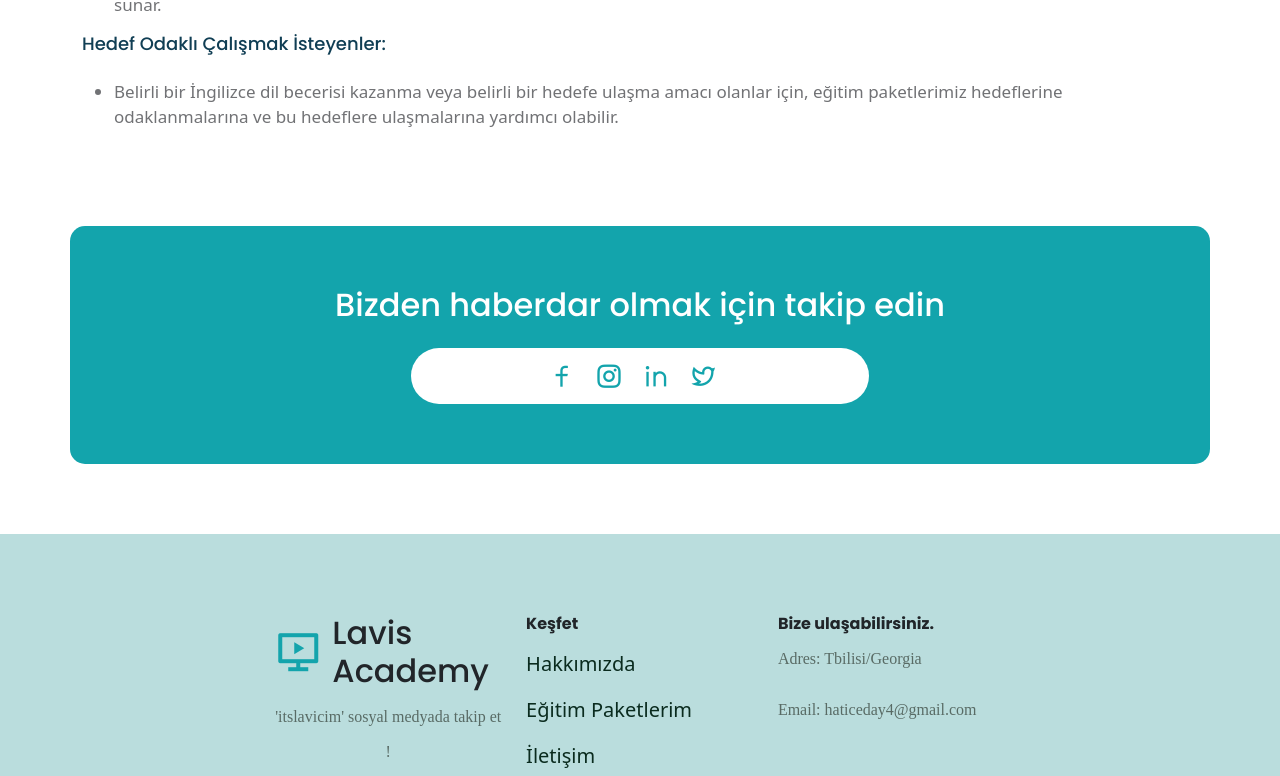
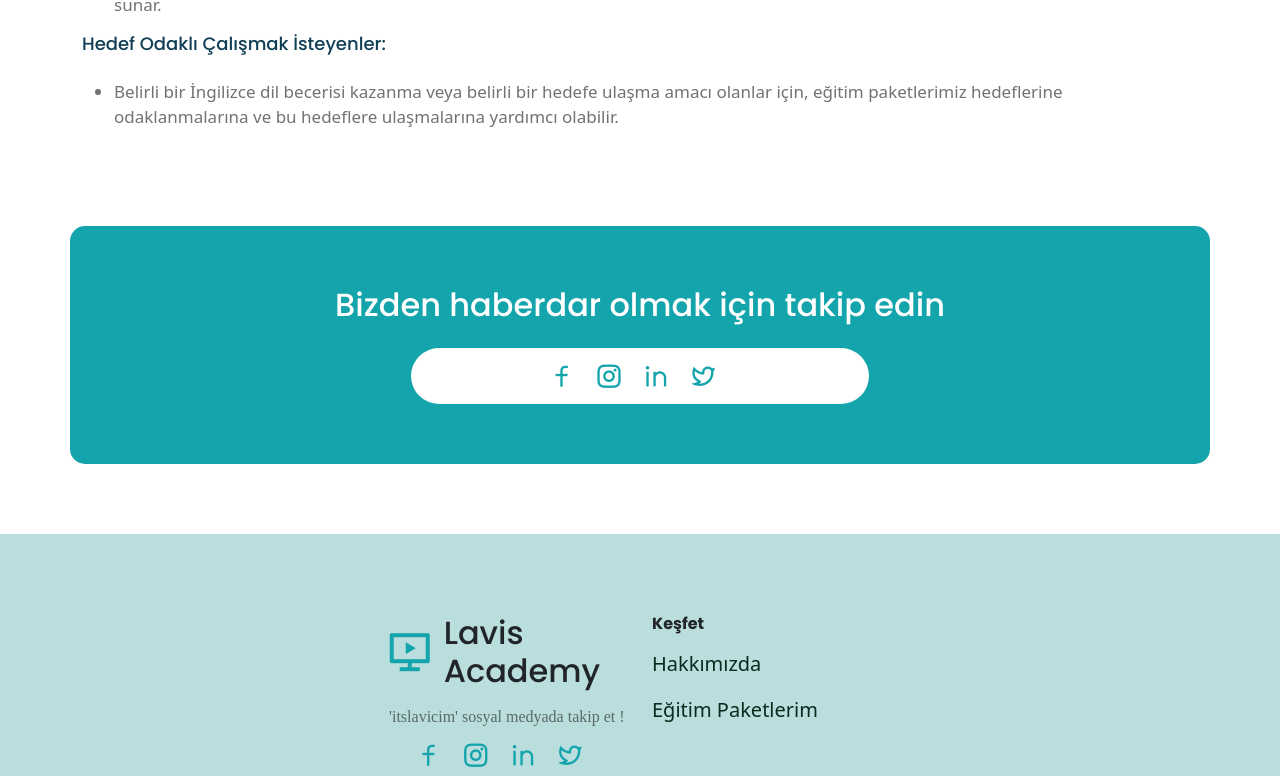
Before and after one commit to TechTableOfficial/Online-Educational-Website-main-lavisacademy, a React (Create React App) app: page / in a window 1280 px wide. Shown: the part 1999-2775 px from the top of the page. Built offline with nearby package versions, Linux system fonts and the light colour scheme; a web font is replaced by a local one.

Commit message:
contact section deleted

```diff
--- a/src/components/Footer/Footer.jsx
+++ b/src/components/Footer/Footer.jsx
@@ -10,11 +10,7 @@ const footerQuickLinks = [
   {
     display: "Eğitim Paketlerim",
     url: "/courses-section",
-  },
-  {
-    display: "İletişim",
-    url: "/about-us",
-  },
+  }
 ];
 
 const footerInfoLinks = [
@@ -98,11 +94,11 @@ const Footer = () => {
             </ListGroup>
           </Col>
 
-          <Col className="mb-4 text-center text-md-start">
+          {/* <Col className="mb-4 text-center text-md-start">
             <h6 className="fw-bold">Bize ulaşabilirsiniz.</h6>
             <p >Adres: Tbilisi/Georgia</p>
             <p>Email: haticeday4@gmail.com</p>
-          </Col>
+          </Col> */}
         </Row>
       </Container>
     </footer>
--- a/src/components/Header/Header.jsx
+++ b/src/components/Header/Header.jsx
@@ -82,7 +82,6 @@ export default function Header() {
         <nav className="Nav">
           <a className="HeaderTexts" href="/" >Hakkımızda</a>
           <a className="HeaderTexts" href="/courses-section" >Eğitim Paketlerim</a>
-          <a className="HeaderTexts" href="/about-us" >İletişim</a>
           <h4 className="leftIcon d-flex align-items-center gap-2 mt-2" onClick={shopClicked}>
             <i className="leftIcon ri-shopping-cart-line" onClick={shopClicked} ></i> Mağaza
           </h4>
```
